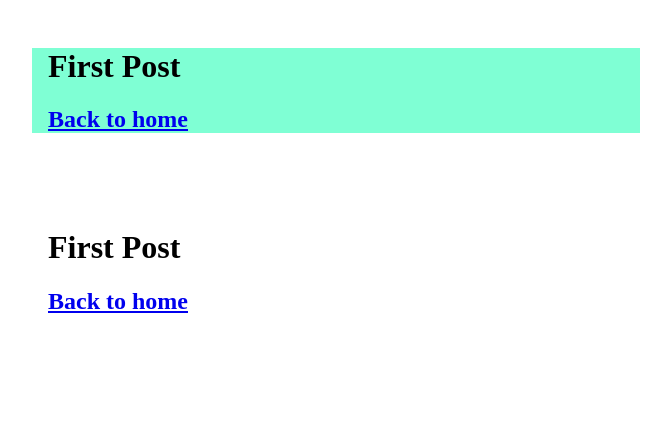
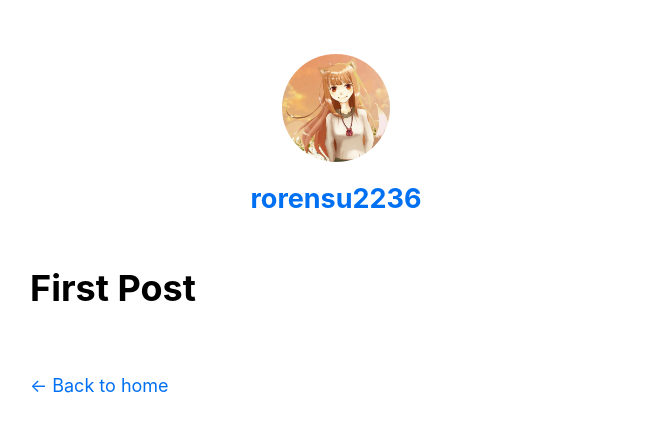
Before and after one commit to keisuke2236/next_tutorial, a Next.js app in the folder nextjs-blog/: page /posts/first-post in a window 1280 px wide. Shown: the top 432 px of the page, without its empty margins (304-975 px from the left). Built offline with nearby package versions, Linux system fonts and the light colour scheme.

Commit message:
feat: 画像、メタデータ、CSSの適応

```diff
--- a/nextjs-blog/components/layout.js
+++ b/nextjs-blog/components/layout.js
@@ -1,11 +1,48 @@
+import Head from 'next/head';
+import Image from 'next/image';
 import styles from './layout.module.css';
-import rorensu from './rorensu.module.css';
+import utilStyles from '../styles/utils.module.css';
+import Link from 'next/link';
 
-// children はレイアウトコンポーネントの呼び出し元の囲った部分 yeld 的なものだな
-// css の適応はclass名をつけて対応させるのではなく、 layout module の 指定 css class を適応させている
-export default function Layout({ children }) {
-  return <div>
-    <div className={rorensu.container}>{children}</div>
-    <div className={styles.container}>{children}</div>
-  </div>;
+const name = 'rorensu2236';
+const siteName = 'Next.jsで遊んでみた';
+export const siteTitle = 'Next.js Sample Website';
+
+export default function Layout({ children, home }) {
+  return (
+    <div className={styles.container}>
+      <Head>
+        <link rel="icon" href="/favicon.ico" />
+        <meta name="description" content="Learn how to build a personal website using Next.js" />
+        <meta property="og:image" content={`https://og-image.vercel.app/${encodeURI(siteTitle,)}.png?theme=light&md=0&fontSize=75px&images=https%3A%2F%2Fassets.vercel.com%2Fimage%2Fupload%2Ffront%2Fassets%2Fdesign%2Fnextjs-black-logo.svg`}/>
+        <meta name="og:title" content={siteTitle} />
+        <meta name="twitter:card" content="summary_large_image" />
+      </Head>
+      <header className={styles.header}>
+        {home ? (
+          <>
+            <Image priority src="/images/next.png" className={utilStyles.borderCircle} height={144} width={144} alt="" />
+            <h1 className={utilStyles.heading2Xl}>{siteName}</h1>
+          </>
+        ) : (
+          <>
+            <Link href="/">
+              <Image priority src="/images/profile.jpg" className={utilStyles.borderCircle} height={108} width={108} alt="" />
+            </Link>
+            <h2 className={utilStyles.headingLg}>
+              <Link href="/" className={utilStyles.colorInherit}>
+                {name}
+              </Link>
+            </h2>
+          </>
+        )}
+      </header>
+      <main>{children}</main>
+      {!home && (
+        <div className={styles.backToHome}>
+          <Link href="/">← Back to home</Link>
+        </div>
+      )}
+    </div>
+  );
 }
--- a/nextjs-blog/components/layout.module.css
+++ b/nextjs-blog/components/layout.module.css
@@ -3,3 +3,13 @@
   padding: 0 1rem;
   margin: 3rem auto 6rem;
 }
+
+.header {
+  display: flex;
+  flex-direction: column;
+  align-items: center;
+}
+
+.backToHome {
+  margin: 3rem 0 0;
+}
--- /dev/null
+++ b/nextjs-blog/pages/_app.js
@@ -0,0 +1,5 @@
+import '../styles/globals.css';
+
+export default function App({ Component, pageProps }) {
+  return <Component {...pageProps} />;
+}
--- a/nextjs-blog/pages/posts/first-post.js
+++ b/nextjs-blog/pages/posts/first-post.js
@@ -7,10 +7,7 @@
   return (
     <Layout>
       <Head><title>First Post</title></Head>
-      <Script src="https://connect.facebook.net/en_US/sdk.js" strategy="lazyOnload" onLoad={() => console.log(`Facebook SDKが読み込まれました`)} />
-
       <h1>First Post</h1>
-      <h2><Link href="/">Back to home</Link></h2>
     </Layout>
   );
 }
--- a/nextjs-blog/styles/globals.css
+++ b/nextjs-blog/styles/globals.css
@@ -2,37 +2,26 @@
 body {
   padding: 0;
   margin: 0;
-  font-family: Inter, -apple-system, BlinkMacSystemFont, Segoe UI, Roboto,
-    Oxygen, Ubuntu, Cantarell, Fira Sans, Droid Sans, Helvetica Neue, sans-serif;
-}
-
-a {
-  color: inherit;
-  text-decoration: none;
+  font-family: -apple-system, BlinkMacSystemFont, Segoe UI, Roboto, Oxygen, Ubuntu,
+    Cantarell, Fira Sans, Droid Sans, Helvetica Neue, sans-serif;
+  line-height: 1.6;
+  font-size: 18px;
 }
 
 * {
   box-sizing: border-box;
 }
 
+a {
+  color: #0070f3;
+  text-decoration: none;
+}
+
+a:hover {
+  text-decoration: underline;
+}
+
 img {
   max-width: 100%;
-  height: auto;
+  display: block;
 }
-
-h1,
-h2,
-p,
-ul {
-  margin: 0;
-}
-
-ul {
-  padding: 0;
-  list-style: none;
-}
-
-button {
-  padding: 0.5rem 1rem;
-  font-weight: bold;
-}
--- /dev/null
+++ b/nextjs-blog/styles/utils.module.css
@@ -0,0 +1,52 @@
+.heading2Xl {
+  font-size: 2.5rem;
+  line-height: 1.2;
+  font-weight: 800;
+  letter-spacing: -0.05rem;
+  margin: 1rem 0;
+}
+
+.headingXl {
+  font-size: 2rem;
+  line-height: 1.3;
+  font-weight: 800;
+  letter-spacing: -0.05rem;
+  margin: 1rem 0;
+}
+
+.headingLg {
+  font-size: 1.5rem;
+  line-height: 1.4;
+  margin: 1rem 0;
+}
+
+.headingMd {
+  font-size: 1.2rem;
+  line-height: 1.5;
+}
+
+.borderCircle {
+  border-radius: 9999px;
+}
+
+.colorInherit {
+  color: inherit;
+}
+
+.padding1px {
+  padding-top: 1px;
+}
+
+.list {
+  list-style: none;
+  padding: 0;
+  margin: 0;
+}
+
+.listItem {
+  margin: 0 0 1.25rem;
+}
+
+.lightText {
+  color: #666;
+}
```
Also changed, not shown: nextjs-blog/pages/index.js (+9 -111 lines), nextjs-blog/public/images/next.png (added), nextjs-blog/public/images/profile.jpg.
